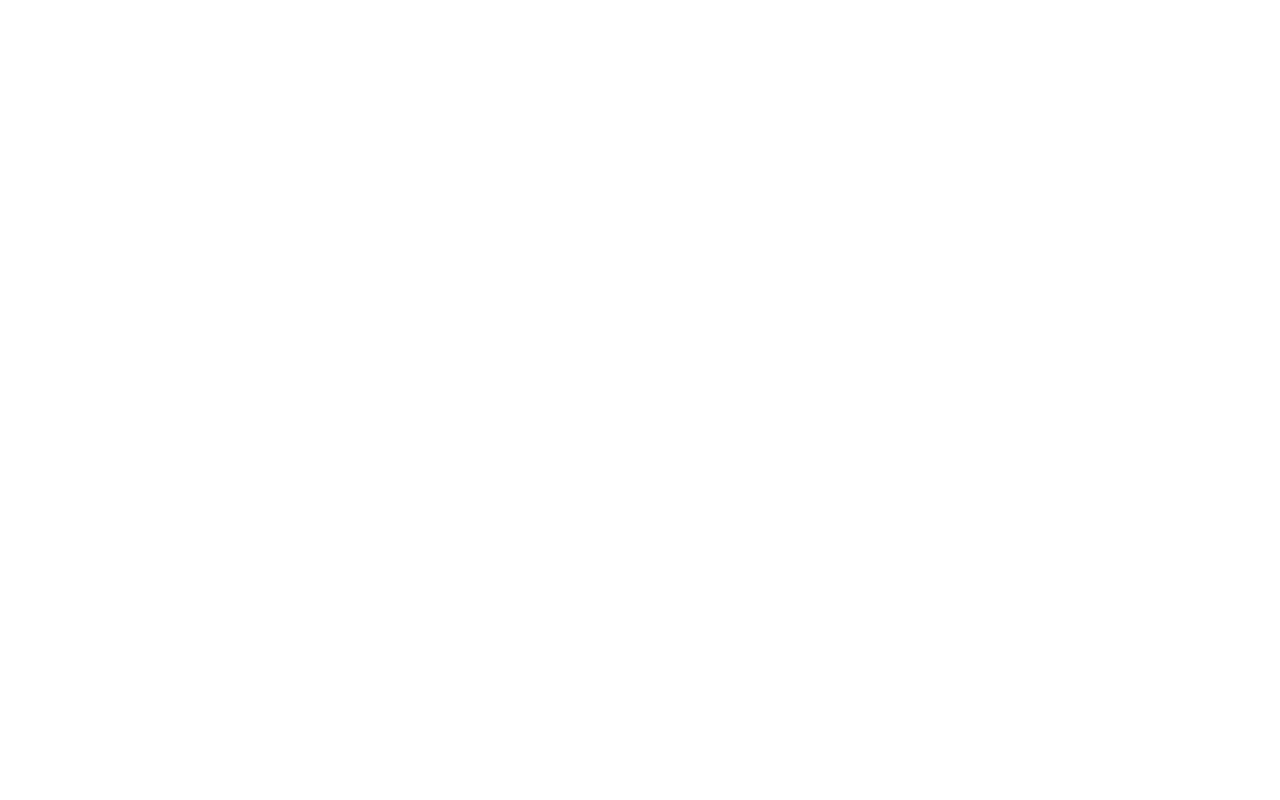
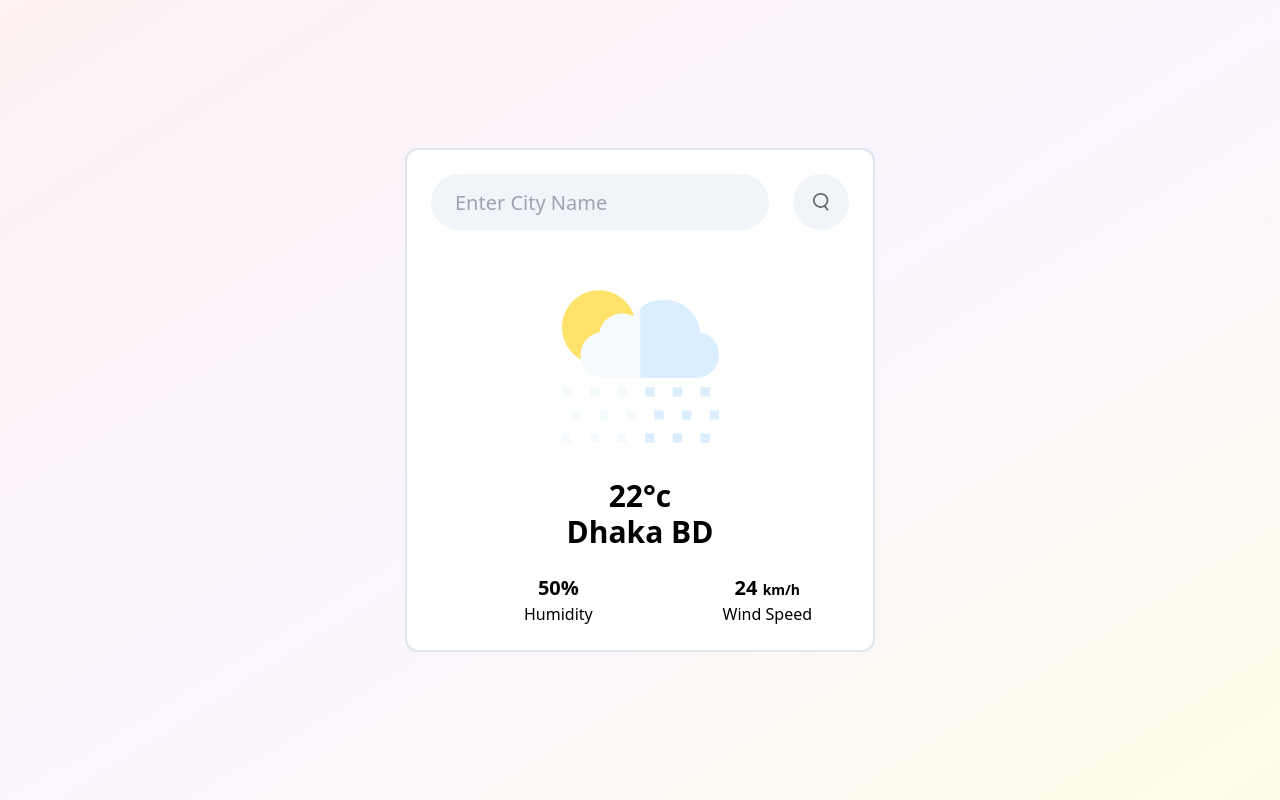
Before and after one commit to salman-farcy/JS-Weather-App, a website built with Vite: page index.html in a window 1280 px wide. Built offline with nearby package versions, Linux system fonts and the light colour scheme.

Commit message:
#UI/UI design is complete

```diff
--- a/index.html
+++ b/index.html
@@ -6,7 +6,53 @@
    <title>Weather-App</title>
    <link rel="stylesheet" href="./CSS/main.css">
 </head>
-<body>
+<body class="bg-gradient-to-br from-red-50 via-purple-50 to-yellow-50  bg-cover bg-center flex justify-center items-center w-screen h-screen">
+   <!-- card desing using banto grid conceept -->
+   <div class="   max-w-[470px] p-[2px] group bg-slate-200 hover:bg-gradient-to-br hover:from-red-200 hover:via-purple-200 hover:to-yellow-200 rounded-xl">
+      <div class="bg-white group-hover:bg-gradient-to-br group-hover:from-red-50 group-hover:via-purple-50 group-hover:to-yellow-50 w-full h-full rounded-xl">
 
+         <!-- search bar -->
+         <div class="w-full flex items-center justify-between gap-2 p-6">
+            <input type="text" name="" id="" placeholder="Enter City Name" spellcheck="false"
+            class="text-white min-w-10 border-none outline-none  bg-slate-100 hover:bg-gradient-to-br hover:from-red-100 hover:via-purple-100 hover:to-yellow-100  py-3 px-6 h-14 rounded-full flex-1 mr-4 text-xl" >
+
+            <button class="border-none outline-none bg-slate-100 hover:bg-gradient-to-br hover:from-red-100 hover:via-purple-100 hover:to-yellow-100  h-14 w-14 rounded-full cursor-pointer flex justify-center items-center"
+            ><img class="w-4 " src="./images/search.png" alt=""></button>
+         </div>
+
+         <!-- weather -->
+         <div class="flex flex-col items-center justify-center ">
+            <img src="./images/rain.png" alt="Weather-icon"
+            class=""
+            >
+
+            <h1 class="text-3xl font-bold">
+               22°c
+            </h1>
+
+            <h2 class="text-3xl font-bold">
+               Dhaka BD
+            </h2>
+         </div>
+
+         <!-- Dtail -->
+         <div class="flex items-center justify-around p-6">
+            <div class="flex items-center justify-center gap-4">
+               <img class="w-10" src="./images/humidity.png" alt="">
+               <div class="flex flex-col items-center justify-center">
+                  <p class="text-xl font-semibold">50%</p>
+                  <p>Humidity</p>
+               </div>
+            </div>
+            <div class="flex items-center justify-center gap-4">
+               <img class="w-10" src="./images/wind.png" alt="">
+               <div class="flex flex-col items-center justify-center">
+                  <p class="text-xl font-semibold">24 <span class="text-sm">km/h</span></p>
+                  <p>Wind Speed</p>
+               </div>
+            </div>
+         </div>
+      </div>
+   </div>
 </body>
 </html>
```
Also changed, not shown: images/background-01.jpg (added), images/clear.png (added), images/clouds.png (added), images/drizzle.png (added), images/humidity.png (added), images/mist.png (added), images/rain.png (added), images/search.png (added), images/snow.png (added), images/wind.png (added).
